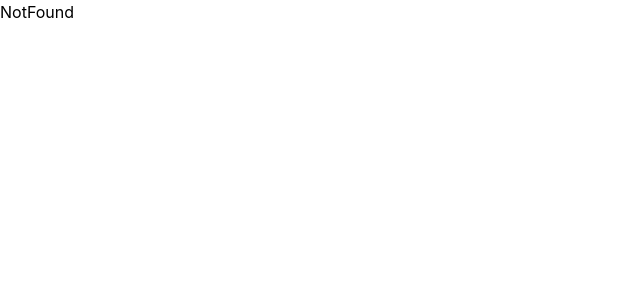
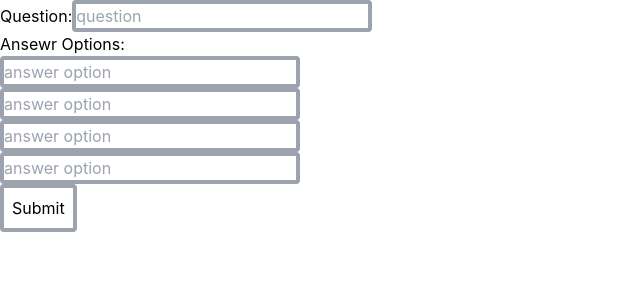
Before and after one commit to revyrob/insuranceQuiz, a React (Create React App) app in the folder insurance-frontend/: page /add in a window 1280 px wide. Shown: the top 300 px of the page, without its empty margins (0-640 px from the left). Built offline with nearby package versions, Linux system fonts and the light colour scheme.

Commit message:
started to create add question component

```diff
--- a/insurance-frontend/package.json
+++ b/insurance-frontend/package.json
@@ -11,6 +11,7 @@
     "react": "^18.2.0",
     "react-bootstrap": "^2.7.2",
     "react-dom": "^18.2.0",
+    "react-hook-form": "^7.43.5",
     "react-router-dom": "^6.8.2",
     "react-scripts": "5.0.1",
     "sass": "^1.58.3",
--- a/insurance-frontend/src/App.jsx
+++ b/insurance-frontend/src/App.jsx
@@ -1,4 +1,5 @@
 import { BrowserRouter, Routes, Route } from "react-router-dom";
+import Add from "./pages/Add";
 import GameIntro from "./pages/GameIntro";
 import Homepage from './pages/Homepage';
 import NotFound from "./pages/NotFound";
@@ -18,6 +19,8 @@ function App() {
       <Route path="/gameIntro" element={<GameIntro />} />
 
       <Route path="/quiz" element={<Quiz />} />
+      <Route path="/add" element={<Add />} />
+
 
       <Route path="*" element={<NotFound />} />
     </Routes>
--- /dev/null
+++ b/insurance-frontend/src/components/AddQuestion.jsx
@@ -0,0 +1,34 @@
+import React from 'react'
+import { useForm } from "react-hook-form";
+
+
+function AddQuestion() {
+
+    //pops up as a modal
+    //is a form, can use formik
+    //question
+    //correct response
+    //other responses
+    const { register, handleSubmit, watch, formState: { errors } } = useForm();
+  const onSubmit = data => console.log(data);
+
+  console.log(watch("example")); // watch input value by passing the name of it
+
+  return (
+    /* "handleSubmit" will validate your inputs before invoking "onSubmit" */
+    <form onSubmit={handleSubmit(onSubmit)}>
+      {/* register your input into the hook by invoking the "register" function */}
+      <input defaultValue="test" {...register("example")} />
+
+      {/* include validation with required or other standard HTML validation rules */}
+      <input {...register("exampleRequired", { required: true })} />
+      {/* errors will return when field validation fails  */}
+      {errors.exampleRequired && <span>This field is required</span>}
+
+      <input type="submit" />
+    </form>
+
+  );
+}
+
+export default AddQuestion
--- /dev/null
+++ b/insurance-frontend/src/pages/Add.jsx
@@ -0,0 +1,40 @@
+import React from 'react'
+import { useForm } from "react-hook-form";
+
+
+function Add() {
+
+    //pops up as a modal
+    //is a form, can use formik
+    //question
+    //correct response
+    //other responses
+    const { register, handleSubmit, watch, formState: { errors } } = useForm();
+  const onSubmit = data => console.log(data);
+
+  console.log(watch("example")); // watch input value by passing the name of it
+
+  return (
+    /* "handleSubmit" will validate your inputs before invoking "onSubmit" */
+    <form onSubmit={handleSubmit(onSubmit)}>
+      {/* register your input into the hook by invoking the "register" function */}
+      <label className=''>Question:</label>
+      <input className={errors.question ? 'border-red-400 border-4 rounded w-[300px]': "border-gray-400 border-4 rounded w-[300px]"}  placeholder={errors.question ? 'This field is required' : 'question'} {...register("question", { required: true })} />
+
+      <div className='flex flex-col w-[300px]'>
+      <label className=''>Ansewr Options:</label>
+      <div>
+      <input className={errors.answerOption1 ? 'border-red-400 border-4 rounded w-[300px]': "border-gray-400 border-4 rounded w-[300px]"} placeholder={errors.answerOption1 ? 'This field is required' : 'answer option'} {...register("answerOption1", { required: true })} /></div>
+      <div>
+      <input className={errors.answerOption2 ? 'border-red-400 border-4 rounded w-[300px]': "border-gray-400 border-4 rounded w-[300px]"} placeholder={errors.answerOption2 ? 'This field is required' : 'answer option'} {...register("answerOption2", { required: true })} /></div>
+      <input className="border-gray-400 border-4 rounded " placeholder='answer option' {...register("answerOption3")} />
+      <input className="border-gray-400 border-4 rounded " placeholder='answer option' {...register("answerOption4")} />
+      </div>
+
+      <input className="border-gray-400 border-4 rounded p-2" type="submit" />
+    </form>
+
+  );
+}
+
+export default Add
--- a/insurance-frontend/src/pages/Homepage.jsx
+++ b/insurance-frontend/src/pages/Homepage.jsx
@@ -7,11 +7,10 @@ export default function Homepage() {
   return (
     <section className='p-4 h-screen flex flex-col items-center justify-evenly bg-white'>
       <div className='m-8 h-screen w-full md:w-3/4 flex flex-col items-center justify-evenly bg-blue-900 text-white rounded-lg'>
-        <h1 className='text-xl md:text-3xl font-semibold tracking-wider'>Fundamentals of Insurance Quiz</h1>
+        <h1 className='text-xl md:text-3xl font-semibold tracking-wider'>Fundamentals of Insurance Practice</h1>
         <div>
               <Link to='/questions'><button className='g-white text-white text-2xl  hover:bg-gray-100 hover:text-gray-800 font-semibold py-4 px-8  border-gray-400 border-4 rounded shadow-[0_35px_60px_-15px_rgba(0,0,0,0.5)] md:text-3xl md:py-6 md:px-12'>Questions</button></Link>
         </div>
-
         <div>
               <Link to='/gameIntro'><button className='g-white text-white text-2xl  hover:bg-gray-100 hover:text-gray-800 font-semibold py-4 px-8  border-gray-400 border-4 rounded shadow-[0_35px_60px_-15px_rgba(0,0,0,0.5)] md:text-3xl md:py-6 md:px-12'>Quiz</button></Link>
         </div>
```
Also changed, not shown: 1 other file (tests, documents, lock files or other folders).
